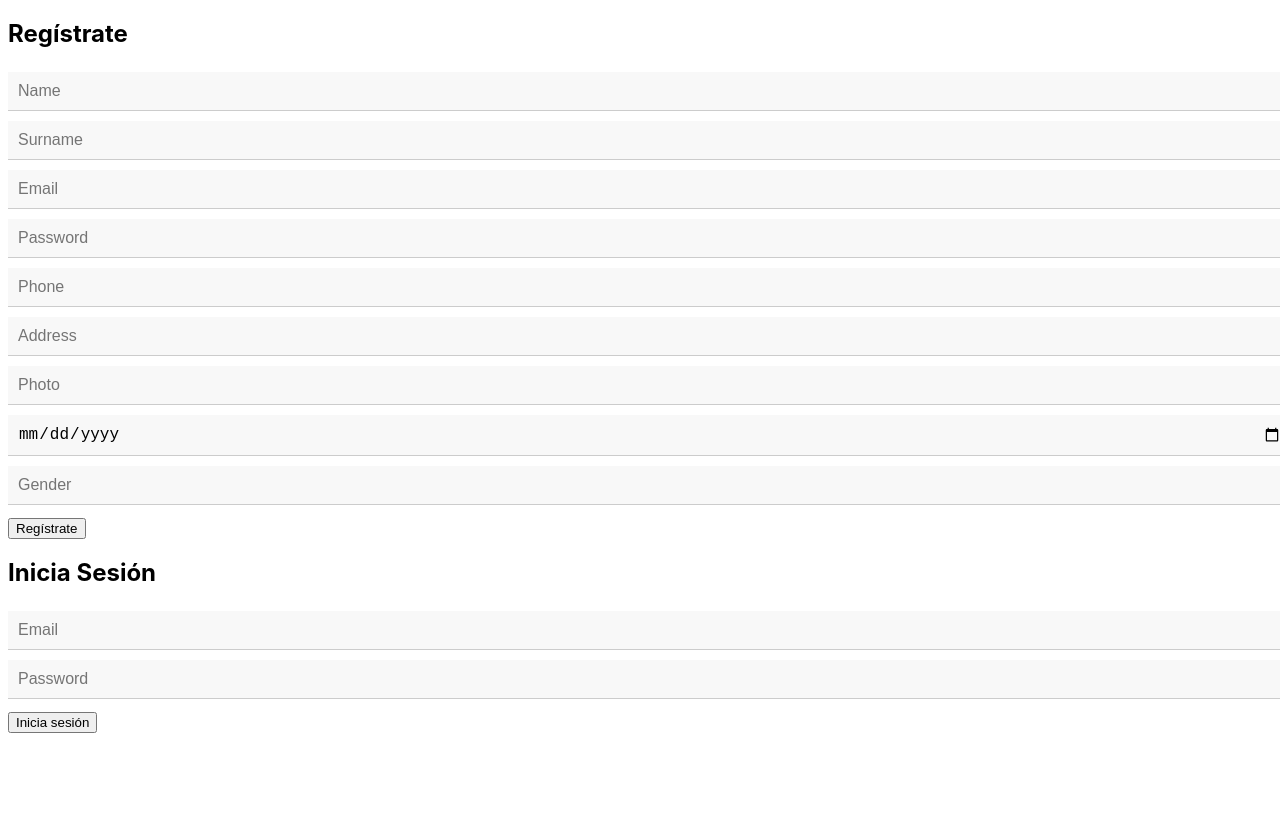
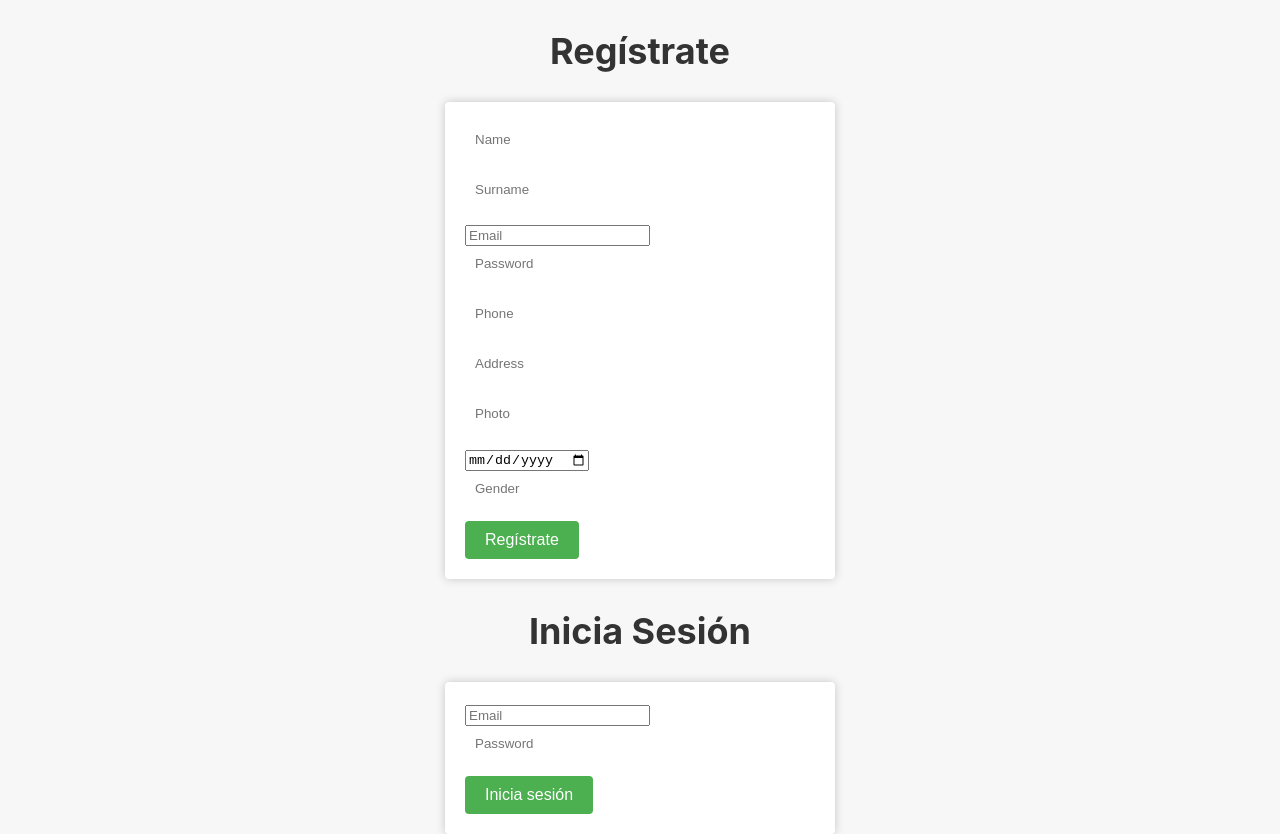
Before and after one commit to nds-fsd/wallapop, a React app in the folder frontend/: page /login in a window 1280 px wide. Built offline with nearby package versions, Linux system fonts and the light colour scheme; the HTML template or start-up script is replaced by a standard one.

Commit message:
correcion backend

```diff
--- a/frontend/src/components/createUser/createUser.module.css
+++ b/frontend/src/components/createUser/createUser.module.css
@@ -1,54 +1,61 @@
-.createUserContainer {
-    display: flex;
-    justify-content: center;
-    align-items: center;
-    height: 100vh;
-    background-color: #007bff;
-  }
-
-  .formContainer {
-    width: 400px;
-    padding: 20px;
-    border-radius: 5px;
-    background-color: #fff;
-    box-shadow: 0px 0px 10px rgba(0, 0, 0, 0.1);
+body {
+  font-family: Arial, sans-serif;
+  background-color: #f7f7f7;
+  color: #333;
 }
 
 h1 {
-    font-size: 24px;
-    font-weight: bold;
-    margin-bottom: 20px;
+  font-size: 36px;
+  text-align: center;
 }
 
-  input {
+form {
+  width: 350px;
+  margin: 0 auto;
+  padding: 20px;
+  background-color: #fff;
+  border-radius: 4px;
+  box-shadow: 0 0 10px rgba(0, 0, 0, 0.2);
+}
+
+input[type="text"], input[type="password"], select {
   width: 100%;
   padding: 10px;
-    margin-bottom: 10px;
+  margin-bottom: 15px;
   border: none;
-    border-bottom: 1px solid #ccc;
-    background-color: #f8f8f8;
+  border-radius: 4px;
+  box-sizing: border-box;
+}
+
+button[type="submit"] {
+  background-color: #4CAF50;
+  color: white;
+  padding: 10px 20px;
+  border: none;
+  border-radius: 4px;
+  cursor: pointer;
   font-size: 16px;
 }
 
-  p {
-    color: red;
+button[type="submit"]:hover {
+  background-color: #45a049;
+}
+
+/* styles for createUser page */
+.create-form {
+  display: block;
+}
+
+.create-form label {
+  display: block;
+  font-size: 18px;
+  font-weight: bold;
   margin-bottom: 10px;
 }
 
-  .registerButton,
-  .loginButton {
-    width: 100%;
-    padding: 10px;
-    border: none;
-    border-radius: 5px;
-    background-color: #ff5722;
-    color: #fff;
+.create-form .login-link {
+  display: block;
+  text-align: center;
+  margin-top: 20px;
   font-size: 16px;
-    font-weight: bold;
-    cursor: pointer;
 }
-
-  .registerButton:hover,
-  .loginButton:hover {
-    background-color: #f4511e;
-  }
```
Also changed, not shown: 1 other file (tests, documents, lock files or other folders). Lines whose indentation alone changed are shown as unchanged.
